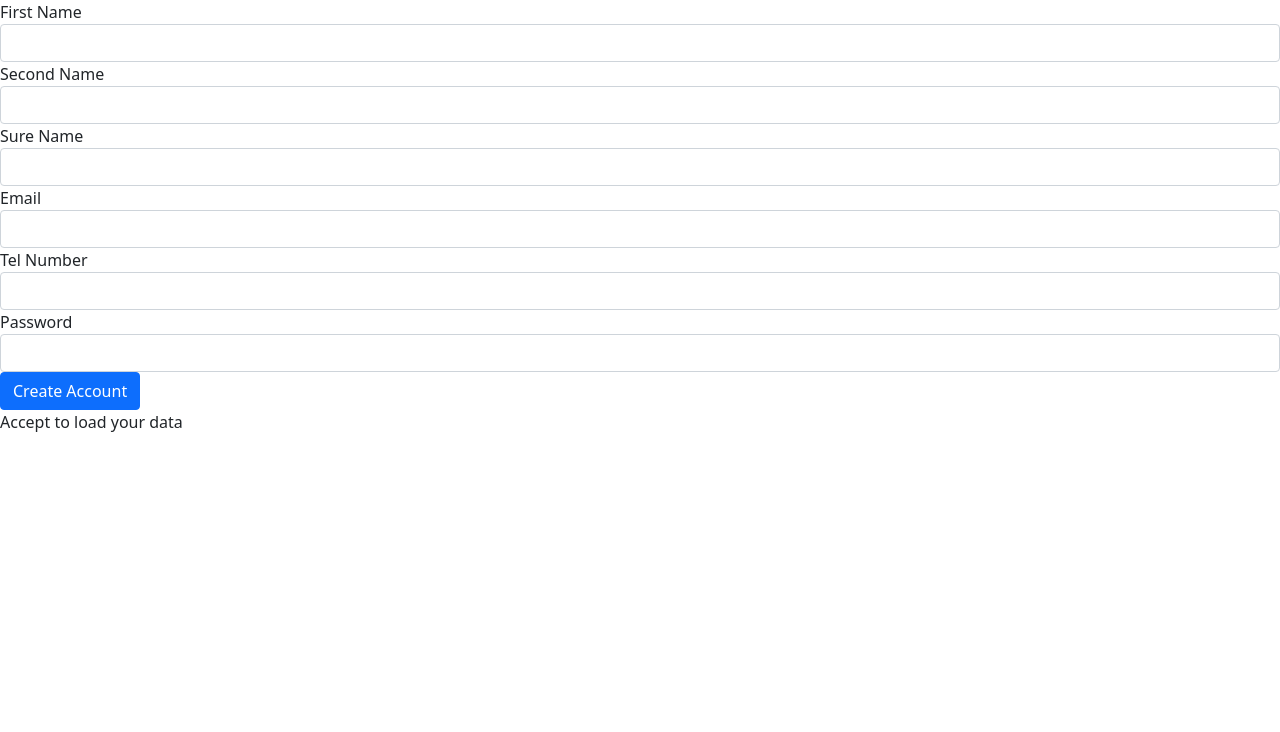
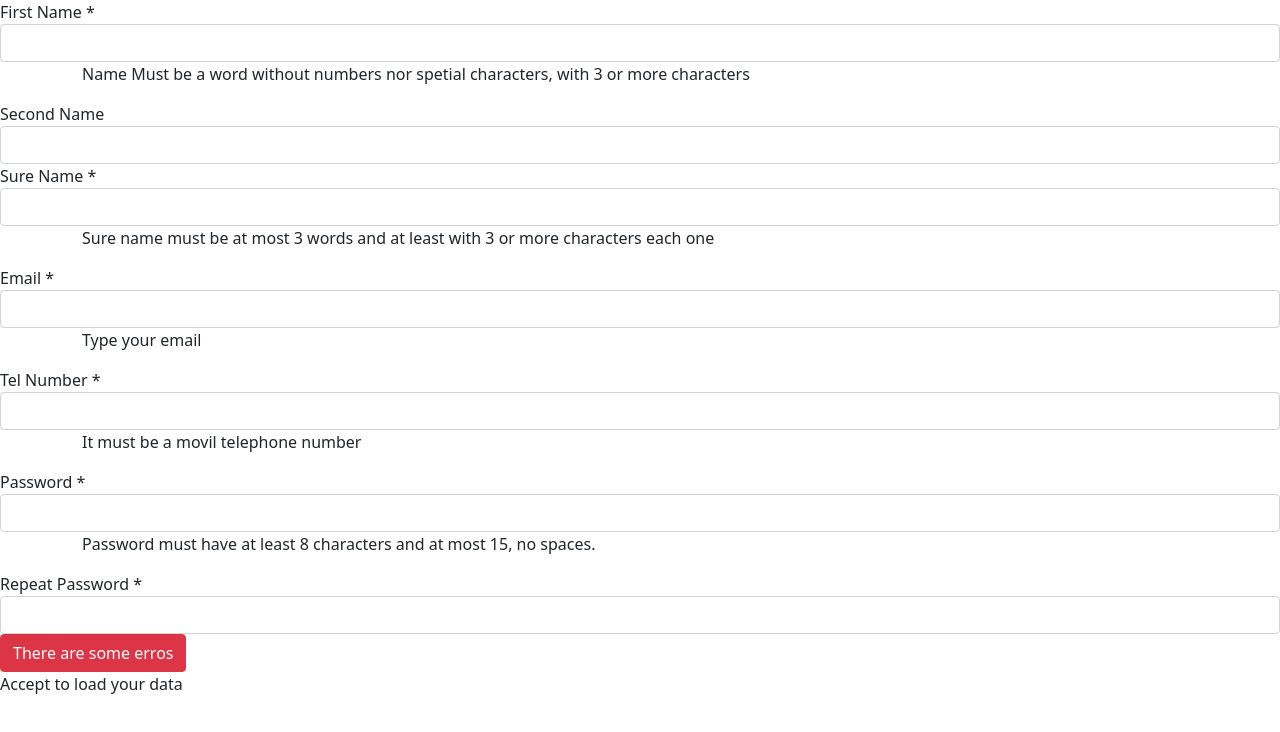
Before and after one commit to UN-Uber/unuber_web, a React (Vite) app: page /addUser in a window 1280 px wide. Shown: the top 732 px of the page. Built offline with nearby package versions, Linux system fonts and the light colour scheme.

Commit message:
Mejoras en los contrains de los campos al momento de la creación

```diff
--- a/src/Views/User/AddClient.tsx
+++ b/src/Views/User/AddClient.tsx
@@ -13,12 +13,13 @@ interface UserCreate{
     email : string;
     telNumber : string;
     password : string;
+    rePass: string;
     image : 'http://cdn.onlinewebfonts.com/svg/img_184513.png';
 }
 
 interface Loading{
     loading: boolean;
-    theError: string;
+    theError: any;
 }
 
 const uriGraphql = "https://general-api-f6ljpbkkwa-uc.a.run.app/auth";
@@ -64,9 +65,10 @@ const AddClient: React.FC = () => {
         email: "",
         telNumber: "",
         password:"",
+        rePass: "",
         image: 'http://cdn.onlinewebfonts.com/svg/img_184513.png'});
 
-    const [status, setStatus] = useState<Loading>({loading : false, theError : ""})
+    const [status, setStatus] = useState<Loading>({loading : false, theError : []})
 
     function addClient(){
         setStatus({ ...status , loading :true });
@@ -83,48 +85,154 @@ const AddClient: React.FC = () => {
         });
     }
 
+    function checkFields():boolean{
+        return(!checkName() && !checkSName() && checkSureN() && !checkEmail() && !checkNumber() && !checkPass() && !checkRePass());
+    }
+
+    function checkName():boolean{
+        let regex = /^([a-zA-Z]){3,20}$/;
+        return !regex.test(client.fName);
+    }
+
+
+    function checkSName(): boolean{
+        let regex = /^([a-zA-Z]){3,20}$/;
+        if(regex.test(client.sName) || client.sName === ""){
+            return false;
+        }else{
+            return true;
+        }
+    }
+
+    function checkSureN():boolean{
+        let regex = /^([a-zA-Z ]){3,20}$/;
+        let sures = client.sureName.split(" ");
+        if(sures.length > 0 && sures.length <= 3){
+            for(let sure of sures){
+                if(!regex.test(sure)){
+                    return false;
+                }
+            }
+            return true;
+        }else{
+            return false;
+        }
+    }
+
+    function checkEmail():boolean{
+        let regex = /^[\S@]+@[\S@]+\.([\S@]+){2,3}$/;
+        return !regex.test(client.email);
+    }
+
+    function checkNumber():boolean{
+        let regex = /^([0-9]){10}$/;
+        return !regex.test(client.telNumber);
+    }
+
+    function checkPass():boolean{
+        let regex = /^([\S@]){8,15}$/;
+        return !regex.test(client.password);
+    }
+
+    function checkRePass():boolean{
+        if(client.password !== client.rePass){
+            return true;
+        }else{
+            return false;
+        }
+    }
+
     return(
         <div className="submit-form">
                 <div>
                     <div className="form-group">
-                        <label htmlFor="fName">First Name</label>
+                        <label htmlFor="fName">First Name *</label>
                         <input type="text" className="form-control" id="fname" required value={client.fName}
-                        onChange={e => setClient({...client, fName: e.target.value})} name="fName" />
+                        onChange={e => setClient({...client, fName: e.target.value})} onInput={checkName} name="fName" />
                     </div>
+                    <div>{checkName()?(
+                        <Container>
+                            <p>Name Must be a word without numbers nor spetial characters, with 3 or more characters</p>
+                        </Container>
+                    ):""}</div>
 
                     <div className="form-group">
                         <label htmlFor="sName">Second Name</label>
                         <input type="text" className="form-control" id="sName" value={client.sName}
-                        onChange={e => setClient({...client, sName: e.target.value})} name="sName" />
+                        onChange={e => setClient({...client, sName: e.target.value})}  onInput={checkSName} name="sName" />
                     </div>
+                    <div>{checkSName()?(
+                        <Container>
+                            <p>Second Name Must be a word without numbers nor spetial characters, with 3 or more characters</p>
+                        </Container>
+                    ):""}</div>
 
                     <div className="form-group">
-                        <label htmlFor="sureName">Sure Name</label>
+                        <label htmlFor="sureName">Sure Name * </label>
                         <input type="text" className="form-control" id="sureName" required value={client.sureName}
-                        onChange={e => setClient({...client, sureName: e.target.value})} name="sureName" />
+                        onChange={e => setClient({...client, sureName: e.target.value})} onInput={checkSureN} name="sureName" />
                     </div>
+                    <div>{!checkSureN()?(
+                        <Container>
+                            <p>Sure name must be at most 3 words and at least with 3 or more characters each one</p>
+                        </Container>
+                    ):""}</div>
 
                     <div className="form-group">
-                        <label htmlFor="email">Email</label>
+                        <label htmlFor="email">Email * </label>
                         <input type="text" className="form-control" id="email" required value={client.email}
-                        onChange={e => setClient({...client, email: e.target.value})} name="email" />
+                        onChange={e => setClient({...client, email: e.target.value})} onInput={checkEmail} name="email" />
                     </div>
+                    <div>{checkEmail()?(
+                        <Container>
+                            <p>Type your email</p>
+                        </Container>
+                    ):""}</div>
 
                     <div className="form-group">
-                        <label htmlFor="telNumber">Tel Number</label>
+                        <label htmlFor="telNumber">Tel Number * </label>
                         <input type="number" className="form-control" id="telNumber" required value={client.telNumber}
-                        onChange={e => setClient({...client, telNumber: e.target.value})} name="telNumber" />
+                        onChange={e => setClient({...client, telNumber: e.target.value})} onInput={checkNumber} name="telNumber" />
                     </div>
+                    <div>{checkNumber()?(
+                        <Container>
+                            <p>It must be a movil telephone number</p>
+                        </Container>
+                    ):""}</div>
 
                     <div className="form-group">
-                        <label htmlFor="password">Password</label>
+                        <label htmlFor="password">Password *</label>
                         <input type="password" className="form-control" id="password" required value={client.password}
-                        onChange={e => setClient({...client, password: e.target.value})} name="password" />
+                        onChange={e => setClient({...client, password: e.target.value})} onInput={checkPass} name="password" />
                     </div>
+                    <div>{checkPass()?(
+                        <Container>
+                            <p>Password must have at least 8 characters and at most 15, no spaces.</p>
+                        </Container>
+                    ):""}</div>
 
-                    <Button onClick={addClient} className="btn btn-succes">
-                        Create Account
-                    </Button>
+                    <div className="form-group">
+                            <label htmlFor="password">Repeat Password *</label>
+                            <input type="password" className="form-control" id="rePass" required value={client.rePass}
+                            onChange={e => setClient({...client, rePass: e.target.value})} onInput={checkRePass} name="rePass" />
+                    </div>
+                    <div>{checkRePass()?(
+                        <Container>
+                            <p>The two passwords must match</p>
+                        </Container>
+                    ):""}</div>
+
+                    <div>
+                        {checkFields()?(
+                            <Button onClick={addClient} className="btn btn-succes">
+                                Create Account
+                            </Button>
+                        ):(
+                            <Button className="btn btn-danger">
+                                There are some erros
+                            </Button>
+                        )}
+                    </div>
                     <div>
                         {status.loading?(
                             <Container>
```
